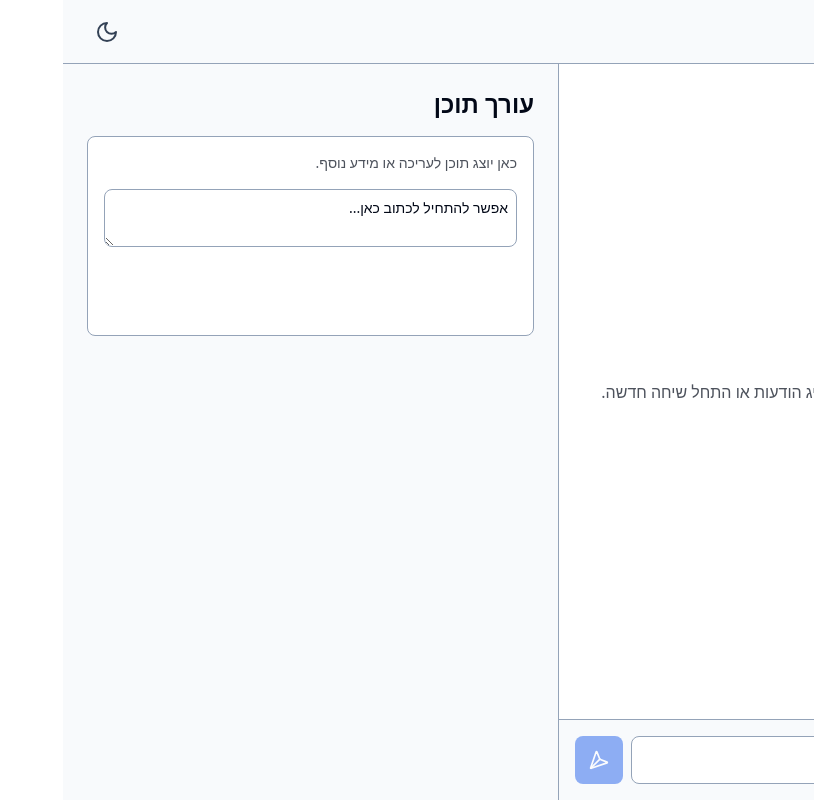
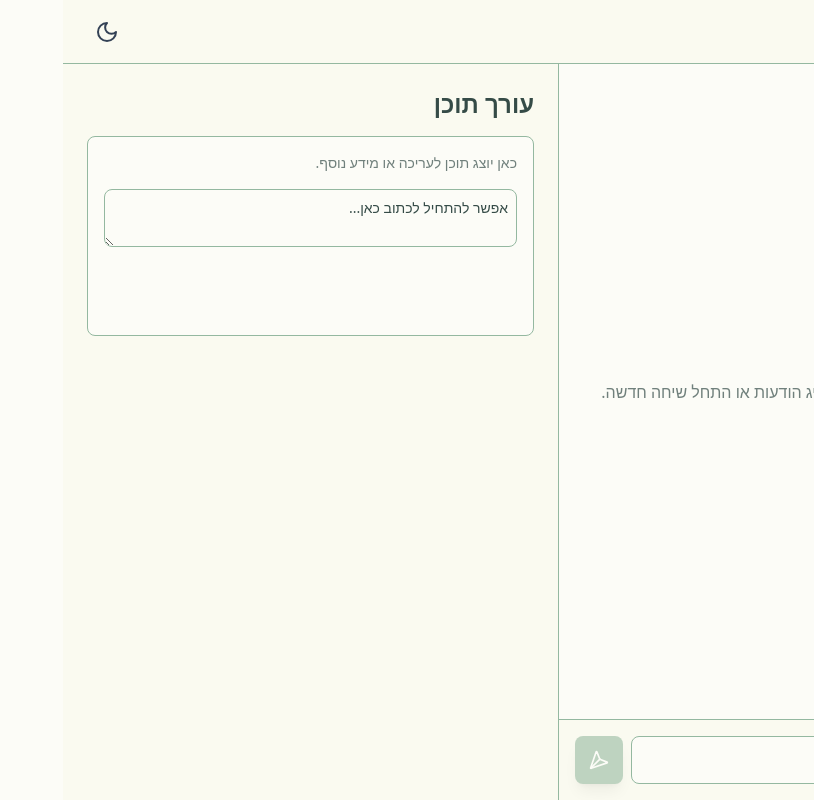
Before and after one commit to baviran/greengoatv5, a Next.js app: page / in a window 1280 px wide. Shown: the whole page, without its empty margins (466-1280 px from the left). Built offline with nearby package versions, Linux system fonts and the light colour scheme.

Commit message:
improve colors

```diff
--- a/app/components/MessageInput.tsx
+++ b/app/components/MessageInput.tsx
@@ -54,7 +54,7 @@ const MessageInput: React.FC = () => {
                 <button
                     onClick={handleSendMessage}
                     disabled={!message.trim() || isDisabled}
-                    className="p-3 h-[44px] w-[44px] sm:h-[48px] sm:w-[48px] flex items-center justify-center rounded-lg bg-primary text-primary-foreground hover:bg-primary/90 transition-colors duration-150 disabled:opacity-50 disabled:cursor-not-allowed"
+                    className="p-3 h-[44px] w-[44px] sm:h-[48px] sm:w-[48px] flex items-center justify-center rounded-lg bg-accent text-white hover:bg-accent/90 transition-colors duration-150 disabled:opacity-50 disabled:cursor-not-allowed shadow-lg"
                     aria-label="Send message"
                 >
                     {isSending ? (
--- a/app/components/MessageList.tsx
+++ b/app/components/MessageList.tsx
@@ -37,13 +37,13 @@ const MessageList: React.FC = () => {
                 const isUser = msg.sender === 'user';
                 const messageAlignment = isUser ? 'justify-start' : 'justify-end';
 
-                const messageBgClass = isUser ? 'bg-primary' : 'bg-card';
-                const messageTextColorClass = isUser ? 'text-primary-foreground' : 'text-card-foreground';
+                const messageBgClass = isUser ? 'bg-accent' : 'bg-card';
+                const messageTextColorClass = isUser ? 'text-white' : 'text-card-foreground';
 
                 const borderRadius = isUser ? 'rounded-xl rounded-bl-none' : 'rounded-xl rounded-br-none';
 
                 const iconName = isUser ? 'user' : 'bot';
-                const timestampColorClass = isUser ? 'text-primary-foreground/80' : 'text-card-foreground/70';
+                const timestampColorClass = isUser ? 'text-white/80' : 'text-card-foreground/70';
 
                 const iconElement = (
                     <div className={`flex-shrink-0 ${isUser ? 'mr-2 rtl:ml-2 rtl:mr-0' : 'ml-2 rtl:mr-2 rtl:ml-0'}`}>
--- a/app/components/Sidebar.tsx
+++ b/app/components/Sidebar.tsx
@@ -44,7 +44,7 @@ const Sidebar: React.FC = () => {
             <button
                 onClick={handleNewChat}
                 disabled={isLoading}
-                className="w-full flex items-center justify-center space-x-2 rtl:space-x-reverse py-2 sm:py-2.5 px-3 sm:px-4 rounded-lg bg-primary text-primary-foreground hover:bg-primary/90 transition-colors duration-150 text-sm sm:text-base disabled:opacity-50 disabled:cursor-not-allowed"
+                className="w-full flex items-center justify-center space-x-2 rtl:space-x-reverse py-2 sm:py-2.5 px-3 sm:px-4 rounded-lg bg-accent text-white hover:bg-accent/90 transition-colors duration-150 text-sm sm:text-base disabled:opacity-50 disabled:cursor-not-allowed shadow-lg"
             >
                 {isLoading ? (
                     <Icon name="loader2" className="w-4 h-4 sm:w-5 sm:h-5 animate-spin" />
@@ -62,12 +62,12 @@ const Sidebar: React.FC = () => {
                         onClick={() => handleThreadSelect(thread.id)}
                         className={`p-2 sm:p-2.5 rounded-md cursor-pointer group ${
                             activeThreadId === thread.id
-                                ? 'bg-primary text-primary-foreground'
+                                ? 'bg-accent text-white'
                                 : 'bg-muted text-foreground/80 hover:bg-muted/80 hover:text-card-foreground'
                         }`}
                     >
                         <div className="flex justify-between items-center">
-                            <p className={`text-xs sm:text-sm truncate ${activeThreadId === thread.id ? 'text-primary-foreground' : 'group-hover:text-card-foreground'}`}>{thread.title}</p>
+                            <p className={`text-xs sm:text-sm truncate ${activeThreadId === thread.id ? 'text-white' : 'group-hover:text-card-foreground'}`}>{thread.title}</p>
                             <div className="flex space-x-1 rtl:space-x-reverse opacity-0 group-hover:opacity-100 transition-opacity">
                                 <button onClick={(e) => handleDeleteThread(e, thread.id)} className="p-1 rounded text-red-500 hover:bg-red-500/10" aria-label="Delete thread">
                                     <Icon name="trash2" className="w-3 h-3 sm:w-3.5 sm:h-3.5" />
--- a/app/globals.css
+++ b/app/globals.css
@@ -4,23 +4,23 @@
 @tailwind utilities;
 
 :root {
-  --background: 0 0% 100%;           /* white */
-  --foreground: 222.2 84% 4.9%;      /* near black */
-  --primary: 221 83% 53%;            /* blue */
-  --primary-foreground: 0 0% 100%;   /* white */
-  --muted: 215.4 16.3% 56.9%;        /* gray-500 */
-  --border: 215 20% 65%;
-  --card: 210 40% 98%;               /* slate-50 */
-  --card-foreground: 222.2 84% 4.9%;
+  --background: 60 50% 98%;           /* #FAFFCA - Very light yellow-green background */
+  --foreground: 170 17% 25%;          /* #3A5854 - Dark version of #5A827E for text */
+  --primary: 170 17% 44%;             /* #5A827E - Dark teal for primary actions */
+  --primary-foreground: 60 50% 98%;   /* #FAFFCA - Light text on primary */
+  --muted: 140 20% 72%;               /* #B9D4AA - Light green for muted elements */
+  --border: 140 20% 65%;              /* Slightly darker version of light green */
+  --card: 60 50% 96%;                 /* Slightly darker version of background */
+  --card-foreground: 170 17% 25%;     /* Same as foreground for consistency */
 }
 
 .dark {
-  --background: 222.2 84% 4.9%;       /* dark bg */
-  --foreground: 210 40% 98%;          /* light text */
-  --primary: 210 100% 60%;            /* lighter blue */
-  --primary-foreground: 222.2 84% 4.9%;
-  --muted: 215.4 16.3% 66.9%;
-  --border: 210 20% 30%;
-  --card: 224 71% 4%;                 /* deep gray */
-  --card-foreground: 210 40% 98%;
+  --background: 216 16% 14%;          /* #222831 - Dark charcoal background */
+  --foreground: 0 0% 93%;             /* #EEEEEE - Light gray text */
+  --primary: 215 14% 20%;             /* #31363F - Darker gray for primary actions */
+  --primary-foreground: 0 0% 93%;     /* #EEEEEE - Light text on primary */
+  --muted: 182 22% 57%;               /* #76ABAE - Teal blue for muted elements */
+  --border: 215 14% 35%;              /* Lighter border for visibility in dark mode */
+  --card: 215 14% 22%;                /* Slightly lighter than primary for cards */
+  --card-foreground: 0 0% 93%;        /* #EEEEEE - Light text on cards */
 }
--- a/tailwind.config.ts
+++ b/tailwind.config.ts
@@ -18,6 +18,8 @@ const config: Config = {
         border: 'hsl(var(--border))',
         card: 'hsl(var(--card))',
         'card-foreground': 'hsl(var(--card-foreground))',
+        accent: '#84AE92', // Medium green for light theme
+        'accent-dark': '#76ABAE', // Teal blue for dark theme
       },
     },
   },
```
